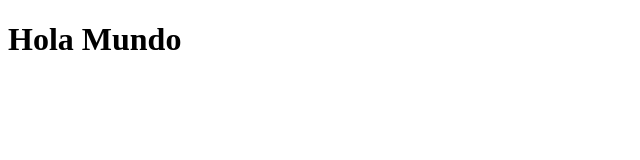
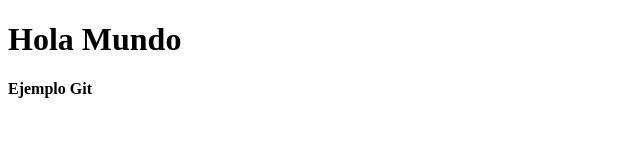
Before and after one commit to easley1290/ejemploGit, a plain HTML site: page index.html in a window 1280 px wide. Shown: the whole page, without its empty margins (0-640 px from the left). Drawn offline with Linux system fonts and the light colour scheme.

Commit message:
mi segundo commit

```diff
--- a/index.html
+++ b/index.html
@@ -8,5 +8,6 @@
 </head>
 <body>
     <h1>Hola Mundo</h1>
+    <h4>Ejemplo Git</h4>
 </body>
 </html>
```
Also changed, not shown: style.css (added).
